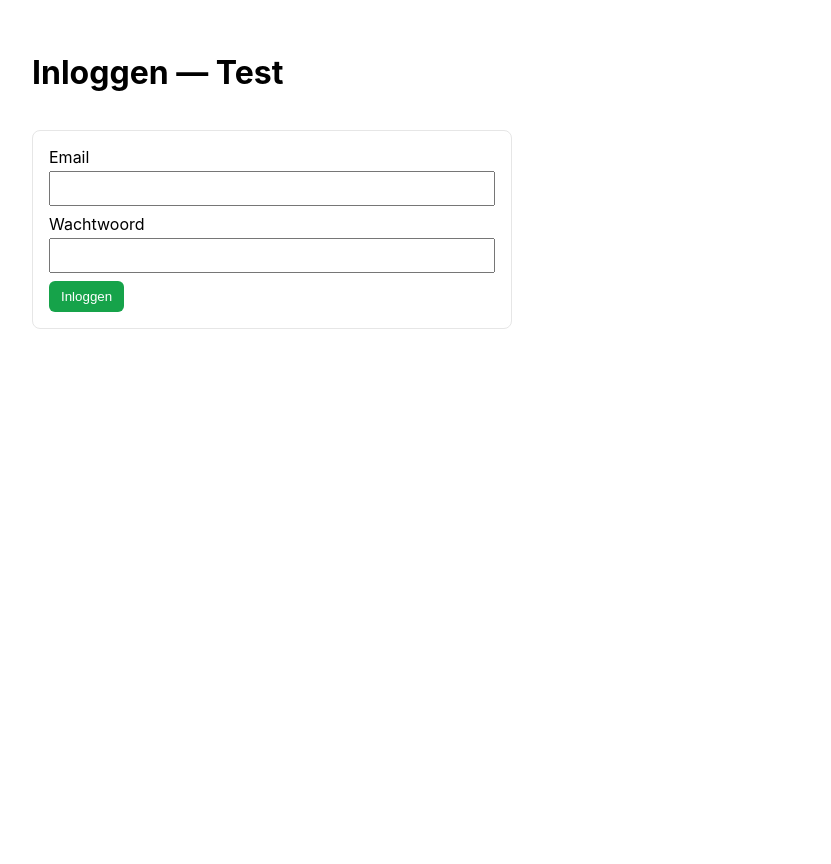
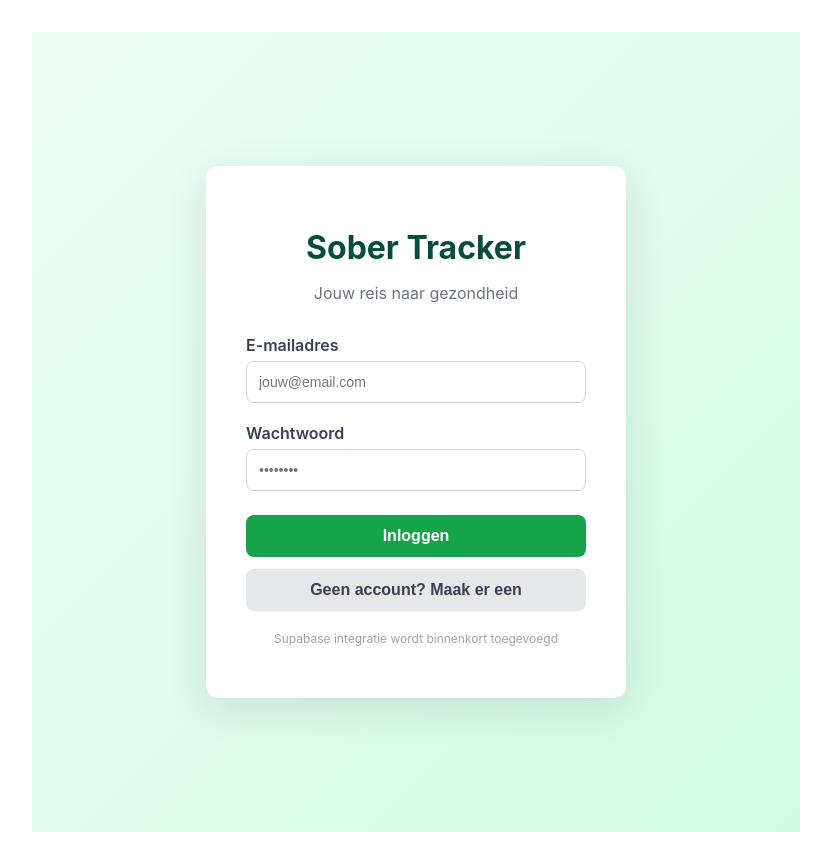
Before and after one commit to karimafendi70-sketch/clean-sober-app10, a Next.js app: page /login in a window 1280 px wide. Shown: the whole page, without its empty margins (224-1055 px from the left). Before the commit the page ends 800 px from the top, so only its background shows below. Built offline with nearby package versions, Linux system fonts and the light colour scheme.

Commit message:
Improve: beautiful login page design with hover effects

```diff
--- a/app/login/page.tsx
+++ b/app/login/page.tsx
@@ -5,26 +5,76 @@
   const [email,setEmail] = useState('')
   const [password,setPassword] = useState('')
   const [message,setMessage] = useState<string|null>(null)
+  const [isSignUp, setIsSignUp] = useState(false)
 
   async function handleLogin(){
-    setMessage('Login functionality will be added with Supabase')
+    if(!email || !password) {
+      setMessage('Vul email en wachtwoord in')
+      return
+    }
+    setMessage(isSignUp ? 'Account aangemaakt!' : 'Ingelogd!')
   }
 
   return (
-    <div className="container" style={{maxWidth:480}}>
-      <h1>Inloggen — Test</h1>
-      <div className="card">
-        <label style={{display:'block',marginBottom:8}}>Email
-          <input type="email" value={email} onChange={e=>setEmail(e.target.value)} style={{width:'100%',padding:8,marginTop:4}} />
-        </label>
+    <div style={{minHeight:'100vh',display:'flex',alignItems:'center',justifyContent:'center',background:'linear-gradient(135deg, #ecfdf5 0%, #d1fae5 100%)'}}>
+      <div style={{background:'white',borderRadius:'12px',padding:'40px',boxShadow:'0 10px 40px rgba(0,0,0,0.1)',maxWidth:'420px',width:'100%'}}>
 
-        <label style={{display:'block',marginBottom:8}}>Wachtwoord
-          <input type="password" value={password} onChange={e=>setPassword(e.target.value)} style={{width:'100%',padding:8,marginTop:4}} />
-        </label>
+        <h1 style={{textAlign:'center',color:'#064e3b',marginBottom:'8px'}}>Sober Tracker</h1>
+        <p style={{textAlign:'center',color:'#6b7280',marginBottom:'32px'}}>Jouw reis naar gezondheid</p>
 
-        <button onClick={handleLogin} style={{background:'#16a34a',color:'#fff',padding:'8px 12px',borderRadius:6,border:'none'}}>Inloggen</button>
+        <div style={{marginBottom:'20px'}}>
+          <label style={{display:'block',color:'#374151',fontWeight:'600',marginBottom:'6px'}}>E-mailadres</label>
+          <input
+            type="email"
+            value={email}
+            onChange={e=>setEmail(e.target.value)}
+            placeholder="jouw@email.com"
+            style={{width:'100%',padding:'12px',border:'1px solid #d1d5db',borderRadius:'8px',fontSize:'14px',transition:'all 0.2s'}}
+            onFocus={e => e.target.style.borderColor='#16a34a'}
+            onBlur={e => e.target.style.borderColor='#d1d5db'}
+          />
+        </div>
 
-        {message && <p style={{marginTop:12}}>{message}</p>}
+        <div style={{marginBottom:'24px'}}>
+          <label style={{display:'block',color:'#374151',fontWeight:'600',marginBottom:'6px'}}>Wachtwoord</label>
+          <input
+            type="password"
+            value={password}
+            onChange={e=>setPassword(e.target.value)}
+            placeholder="••••••••"
+            style={{width:'100%',padding:'12px',border:'1px solid #d1d5db',borderRadius:'8px',fontSize:'14px',transition:'all 0.2s'}}
+            onFocus={e => e.target.style.borderColor='#16a34a'}
+            onBlur={e => e.target.style.borderColor='#d1d5db'}
+          />
+        </div>
+
+        <button
+          onClick={handleLogin}
+          style={{width:'100%',padding:'12px',background:'#16a34a',color:'white',border:'none',borderRadius:'8px',fontWeight:'600',fontSize:'16px',cursor:'pointer',marginBottom:'12px',transition:'all 0.2s'}}
+          onMouseEnter={e => {e.target.style.background='#15803d'; e.target.style.transform='translateY(-2px)'; e.target.style.boxShadow='0 4px 12px rgba(22,163,74,0.3)'}}
+          onMouseLeave={e => {e.target.style.background='#16a34a'; e.target.style.transform='translateY(0)'; e.target.style.boxShadow='none'}}
+        >
+          {isSignUp ? 'Account maken' : 'Inloggen'}
+        </button>
+
+        <button
+          onClick={() => setIsSignUp(!isSignUp)}
+          style={{width:'100%',padding:'12px',background:'#e5e7eb',color:'#374151',border:'none',borderRadius:'8px',fontWeight:'600',fontSize:'16px',cursor:'pointer',transition:'all 0.2s'}}
+          onMouseEnter={e => {e.target.style.background='#d1d5db'; e.target.style.transform='translateY(-2px)'}}
+          onMouseLeave={e => {e.target.style.background='#e5e7eb'; e.target.style.transform='translateY(0)'}}
+        >
+          {isSignUp ? 'Al een account? Inloggen' : 'Geen account? Maak er een'}
+        </button>
+
+        {message && (
+          <div style={{marginTop:'16px',padding:'12px',background:message.includes('!')? '#d1fae5':'#fee2e2',color:message.includes('!')? '#065f46':'#991b1b',borderRadius:'8px',textAlign:'center',fontSize:'14px'}}>
+            ✓ {message}
+          </div>
+        )}
+
+        <p style={{textAlign:'center',color:'#9ca3af',fontSize:'12px',marginTop:'20px'}}>
+          Supabase integratie wordt binnenkort toegevoegd
+        </p>
       </div>
     </div>
   )
```
